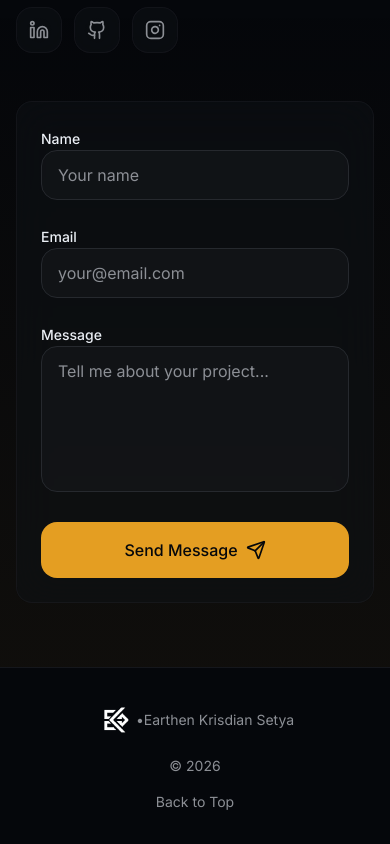
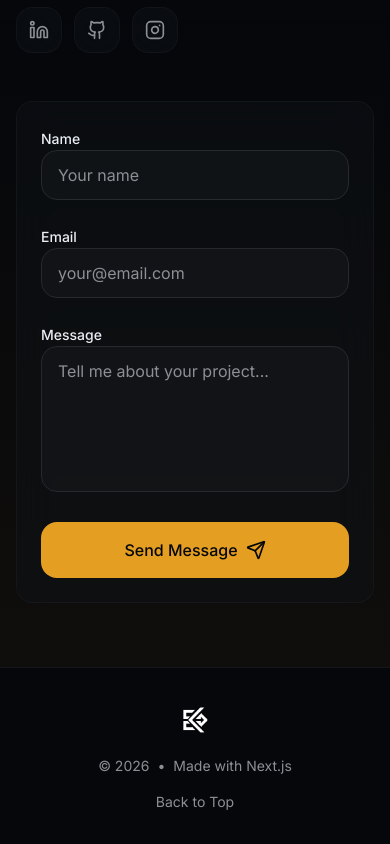
Before and after one commit to Earthen8/EarthenHub, a Next.js app in the folder frontend/: page / in a window 390 px wide. Shown: the part 7595-8439 px from the top of the page. Built offline with nearby package versions, Linux system fonts and the light colour scheme; no server answers; a web font is replaced by a local one.

Commit message:
fix: footer mobile display

```diff
--- a/frontend/src/components/footer.tsx
+++ b/frontend/src/components/footer.tsx
@@ -9,27 +9,23 @@ export function Footer() {
       <div className="max-w-7xl mx-auto px-4 sm:px-6 lg:px-8">
         <div className="flex flex-col sm:flex-row items-center justify-between gap-4">
           {/* Logo */}
-          <div className="flex items-center justify-center sm:justify-start">
+          <div className="flex items-center justify-center sm:justify-start gap-2">
             <Image
               src={EKSlogo}
               alt="Earthen Krisdian Setya Logo"
               className="h-10 w-auto sm:h-12 object-contain"
             />
-            <span className="text-muted-foreground text-sm">•</span>
-            <span className="text-muted-foreground text-sm">
-              Earthen Krisdian Setya
-            </span>
           </div>
 
           {/* Copyright */}
-          <div className="flex items-center gap-2 text-sm text-muted-foreground">
+          <div className="flex items-center justify-center sm:justify-start gap-2 text-sm text-muted-foreground">
             <span>© {currentYear}</span>
-            <span className="hidden sm:inline">•</span>
-            <span className="hidden sm:inline">Made with Next.js</span>
+            <span>•</span>
+            <span>Made with Next.js</span>
           </div>
 
           {/* Quick Links */}
-          <div className="flex items-center gap-6">
+          <div className="flex items-center justify-center sm:justify-end gap-6">
             <a
               href="#hero"
               className="text-sm text-muted-foreground hover:text-foreground transition-colors"
```
